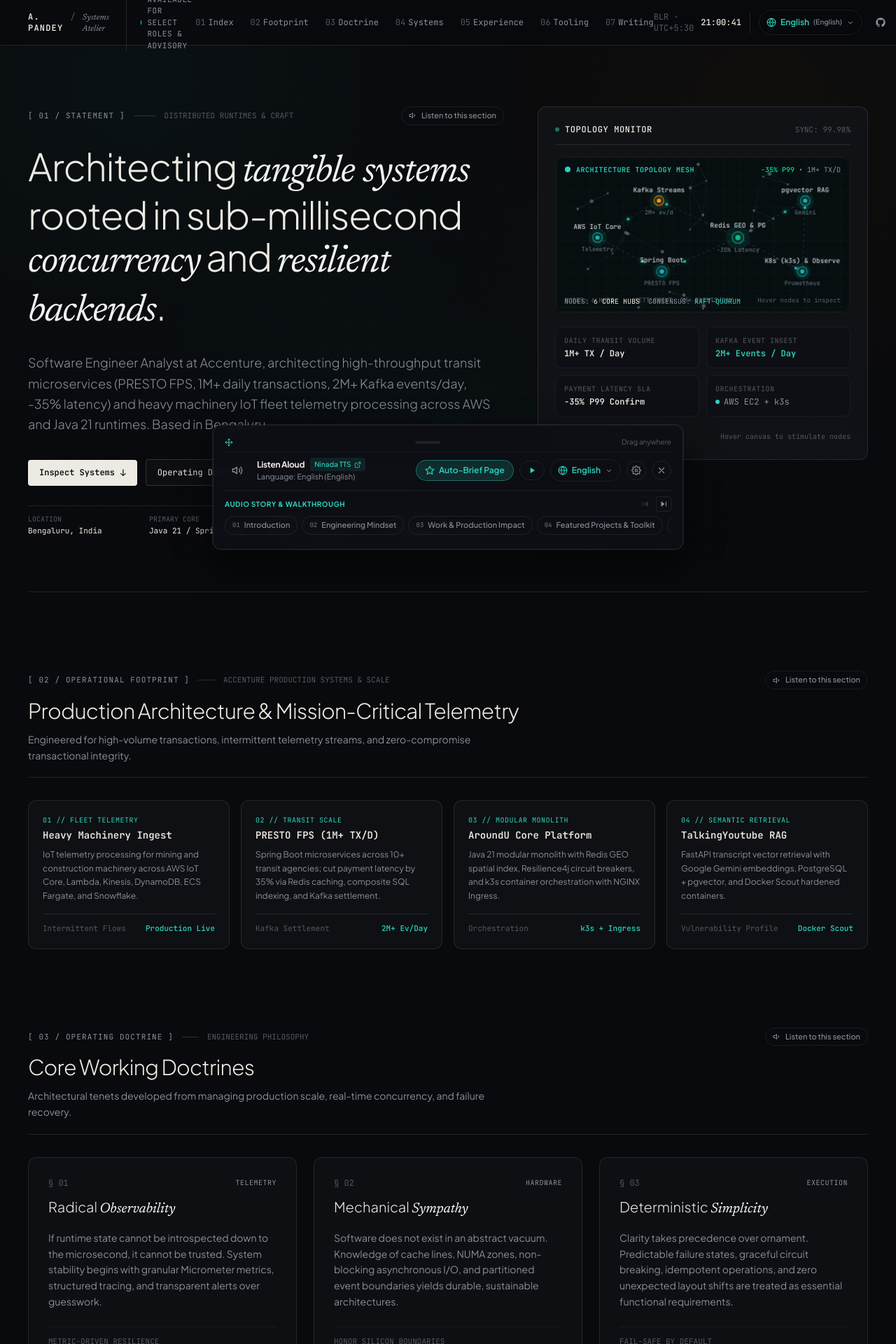
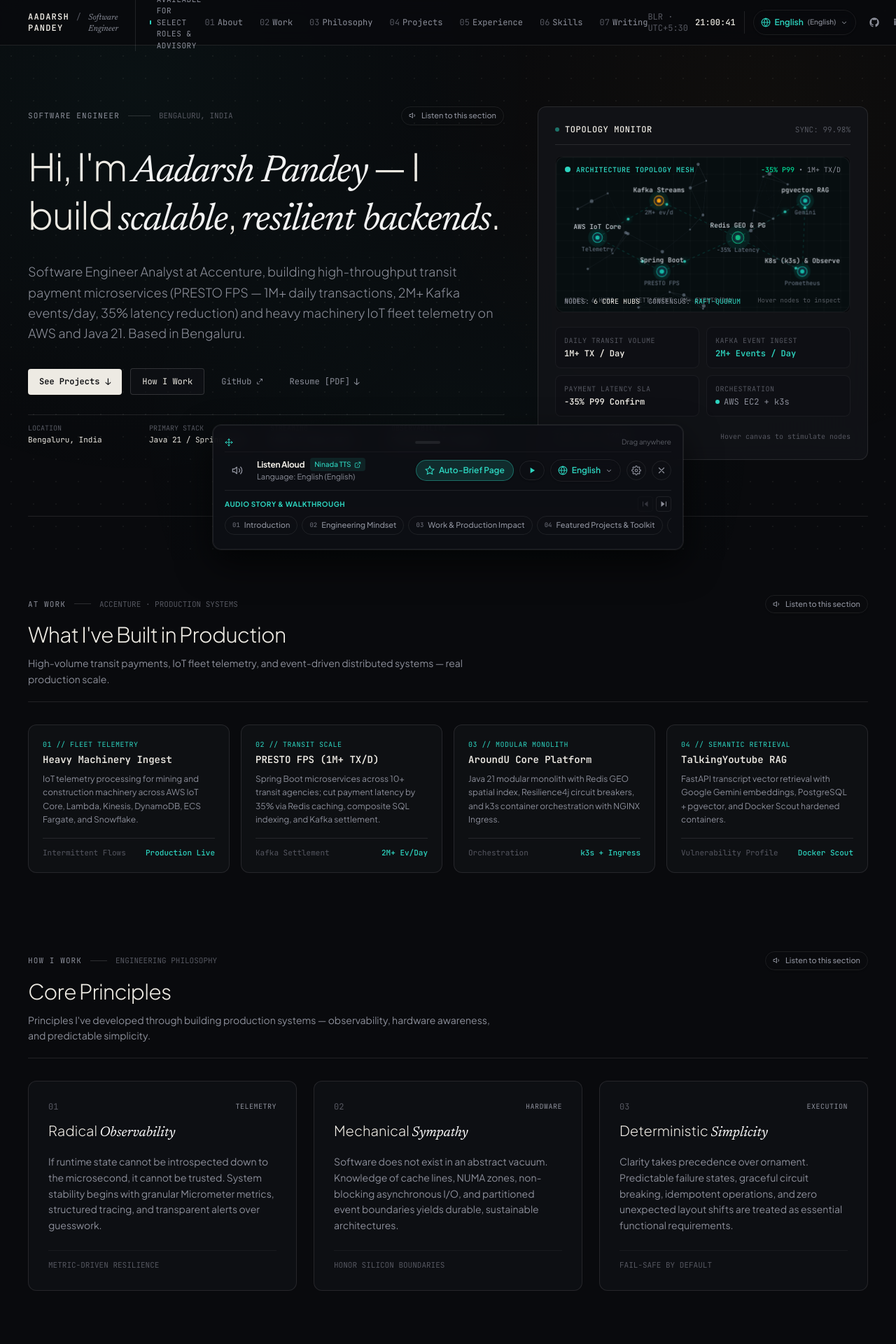
Before and after one commit to beingadish/portfolio, a Next.js app: page / in a window 1280 px wide. Shown: the top 1920 px of the page at 70% size. Built offline with nearby package versions, Linux system fonts and the light colour scheme.

Commit message:
fix: show full name in nav, clean up section labels and copy throughout

```diff
--- a/app/globals.css
+++ b/app/globals.css
@@ -115,6 +115,12 @@ html {
     linear-gradient(var(--grid-line) 1px, transparent 1px),
     linear-gradient(90deg, var(--grid-line) 1px, transparent 1px);
   background-size: 36px 36px;
+}
+
+/* Subtle noise dot overlay for the fixed background div */
+.noise-bg {
+  background-image: radial-gradient(rgba(237, 234, 227, 0.04) 1px, transparent 0);
+  background-size: 32px 32px;
 }
 
 .display-font {
--- a/app/page.tsx
+++ b/app/page.tsx
@@ -303,14 +303,14 @@ export default function Home() {
   }, []);
 
   const navItems = [
-    { label: "Index", href: "#hero" },
-    { label: "Footprint", href: "#telemetry" },
-    { label: "Doctrine", href: "#doctrine" },
-    { label: "Systems", href: "#projects" },
+    { label: "About", href: "#hero" },
+    { label: "Work", href: "#telemetry" },
+    { label: "Philosophy", href: "#doctrine" },
+    { label: "Projects", href: "#projects" },
     { label: "Experience", href: "#experience" },
-    { label: "Tooling", href: "#skills" },
+    { label: "Skills", href: "#skills" },
     { label: "Writing", href: "#writing" },
-    { label: "Dispatch", href: "#contact" },
+    { label: "Contact", href: "#contact" },
   ];
 
   const resumeLink = resumeQuickLink.href;
@@ -330,11 +330,11 @@ export default function Home() {
           <div className="flex items-center gap-6">
             <a href="#hero" className="group flex items-baseline gap-2.5">
               <span className="font-mono text-xs uppercase tracking-widest text-[#edeae3] font-semibold">
-                A. Pandey
+                Aadarsh Pandey
               </span>
               <span className="text-[#555760] font-mono text-xs">/</span>
               <span className="font-editorial-italic font-serif italic text-xs text-[#8c8f9a] group-hover:text-white transition-colors">
-                Systems Atelier
+                Software Engineer
               </span>
             </a>
             <div className="hidden lg:flex items-center gap-2 pl-5 border-l border-white/10 font-mono text-[11px] text-[#8c8f9a]">
@@ -404,49 +404,53 @@ export default function Home() {
       {/* Main Viewport Container */}
       <main className="relative z-10 pt-28 pb-24 max-w-7xl mx-auto px-6 sm:px-10 flex flex-col gap-y-28">
 
-        {/* Section 01: Hero Statement & Kinetic Topology Monitor */}
+        {/* Section 01: Hero — Name, Role & Node Mesh */}
         <section id="hero" className="pt-6 sm:pt-10 grid grid-cols-1 lg:grid-cols-12 gap-10 lg:gap-12 items-start border-b border-white/10 pb-20 scroll-mt-28">
 
-          {/* Left Column: Architectural Thesis */}
+          {/* Left Column: Intro */}
           <div className="lg:col-span-7 flex flex-col gap-7">
             <div className="flex items-center justify-between">
               <div className="flex items-center gap-3">
                 <span className="font-mono text-[11px] tracking-widest uppercase text-[#8c8f9a]">
-                  [ 01 / STATEMENT ]
+                  Software Engineer
                 </span>
                 <span className="h-px w-8 bg-white/15" />
                 <span className="font-mono text-[11px] text-[#555760] uppercase">
-                  Distributed Runtimes &amp; Craft
+                  Bengaluru, India
                 </span>
               </div>
               <SectionListenButton
                 sectionKey="hero"
-                text={`${portfolioData.name}. ${portfolioData.role}. Architecting tangible systems rooted in sub-millisecond concurrency and resilient distributed software. Contributing to high-throughput transit microservices and heavy machinery fleet telemetry.`}
+                text={`Hi, I'm ${portfolioData.name}, a Software Engineer at Accenture. I build high-throughput distributed systems — transit payment microservices handling over a million transactions a day, IoT fleet telemetry pipelines, and event-driven backends on AWS and Java 21. I'm based in Bengaluru and open to select engineering roles.`}
               />
             </div>
 
             <h1 className="text-4xl sm:text-5xl lg:text-[54px] leading-[1.12] tracking-tight font-light text-[#edeae3]">
-              Architecting <span className="font-editorial-italic font-serif italic text-white/95 font-light">tangible systems</span> rooted in sub-millisecond <span className="font-editorial-italic font-serif italic text-white/95 font-light">concurrency</span> and <span className="font-editorial-italic font-serif italic text-white/95 font-light">resilient backends</span>.
+              Hi, I&apos;m{" "}
+              <span className="font-editorial-italic font-serif italic text-white/95 font-light">Aadarsh Pandey</span>
+              {" "}— I build{" "}
+              <span className="font-editorial-italic font-serif italic text-white/95 font-light">scalable</span>,{" "}
+              <span className="font-editorial-italic font-serif italic text-white/95 font-light">resilient backends</span>.
             </h1>
 
             <p className="text-base sm:text-lg text-[#8c8f9a] leading-relaxed font-light max-w-2xl">
-              Software Engineer Analyst at Accenture, architecting high-throughput transit microservices (PRESTO FPS, 1M+ daily transactions, 2M+ Kafka events/day, -35% latency) and heavy machinery IoT fleet telemetry processing across AWS and Java 21 runtimes. Based in Bengaluru.
+              Software Engineer Analyst at Accenture, building high-throughput transit payment microservices (PRESTO FPS — 1M+ daily transactions, 2M+ Kafka events/day, 35% latency reduction) and heavy machinery IoT fleet telemetry on AWS and Java 21. Based in Bengaluru.
             </p>
 
-            {/* Architectural Studio Action Strip */}
+            {/* Action Strip */}
             <div className="flex flex-wrap items-center gap-3 pt-2 font-mono text-xs">
               <a
                 className="inline-flex items-center gap-2 px-4 py-2.5 rounded bg-[#edeae3] text-[#090a0d] font-semibold hover:bg-white transition-all shadow-sm"
                 href="#projects"
               >
-                <span>Inspect Systems</span>
+                <span>See Projects</span>
                 <span className="text-[13px]">↓</span>
               </a>
               <a
                 className="inline-flex items-center gap-2 px-4 py-2.5 rounded border border-white/15 bg-[#121318]/60 hover:bg-[#1a1b22] hover:border-white/30 text-[#edeae3] transition-all"
                 href="#doctrine"
               >
-                <span>Operating Doctrine</span>
+                <span>How I Work</span>
               </a>
               <a
                 className="inline-flex items-center gap-1.5 px-3 py-2.5 text-[#8c8f9a] hover:text-[#edeae3] transition-colors"
@@ -469,14 +473,14 @@ export default function Home() {
               </a>
             </div>
 
-            {/* Quick Specimen Metadata */}
+            {/* Quick Stats */}
             <div className="grid grid-cols-2 sm:grid-cols-4 gap-3 pt-3 border-t border-white/10 font-mono text-xs">
               <div className="flex flex-col gap-0.5">
                 <span className="text-[10px] text-[#555760] uppercase">Location</span>
                 <span className="text-[#edeae3] text-[11px]">Bengaluru, India</span>
               </div>
               <div className="flex flex-col gap-0.5">
-                <span className="text-[10px] text-[#555760] uppercase">Primary Core</span>
+                <span className="text-[10px] text-[#555760] uppercase">Primary Stack</span>
                 <span className="text-[#edeae3] text-[11px]">Java 21 / Spring Boot</span>
               </div>
               <div className="flex flex-col gap-0.5">
@@ -545,10 +549,10 @@ export default function Home() {
         {/* Section 02: Operational Systems Footprint */}
         <section id="telemetry" className="flex flex-col gap-8 scroll-mt-28">
           <SpecimenSectionHeader
-            marker="[ 02 / OPERATIONAL FOOTPRINT ]"
-            subtitle="Accenture Production Systems &amp; Scale"
-            title="Production Architecture &amp; Mission-Critical Telemetry"
-            copy="Engineered for high-volume transactions, intermittent telemetry streams, and zero-compromise transactional integrity."
+            marker="At Work"
+            subtitle="Accenture · Production Systems"
+            title="What I&apos;ve Built in Production"
+            copy="High-volume transit payments, IoT fleet telemetry, and event-driven distributed systems — real production scale."
             sectionKey="footprint"
           />
 
@@ -626,10 +630,10 @@ export default function Home() {
         {/* Section 03: Operating Doctrine / Core Principles */}
         <section id="doctrine" className="flex flex-col gap-8 scroll-mt-28">
           <SpecimenSectionHeader
-            marker="[ 03 / OPERATING DOCTRINE ]"
+            marker="How I Work"
             subtitle="Engineering Philosophy"
-            title="Core Working Doctrines"
-            copy="Architectural tenets developed from managing production scale, real-time concurrency, and failure recovery."
+            title="Core Principles"
+            copy="Principles I&apos;ve developed through building production systems — observability, hardware awareness, and predictable simplicity."
             sectionKey="doctrine"
           />
 
@@ -638,7 +642,7 @@ export default function Home() {
             <div className="rounded-xl border border-white/10 bg-[#121318]/60 p-7 flex flex-col justify-between gap-6 hover:border-white/20 transition-all">
               <div className="flex flex-col gap-3">
                 <div className="flex items-center justify-between font-mono text-xs text-[#555760]">
-                  <span>§ 01</span>
+                  <span>01</span>
                   <span className="text-[10px] uppercase tracking-wider text-[#8c8f9a]">Telemetry</span>
                 </div>
                 <h3 className="text-xl font-light text-[#edeae3]">
@@ -657,7 +661,7 @@ export default function Home() {
             <div className="rounded-xl border border-white/10 bg-[#121318]/60 p-7 flex flex-col justify-between gap-6 hover:border-white/20 transition-all">
               <div className="flex flex-col gap-3">
                 <div className="flex items-center justify-between font-mono text-xs text-[#555760]">
-                  <span>§ 02</span>
+                  <span>02</span>
                   <span className="text-[10px] uppercase tracking-wider text-[#8c8f9a]">Hardware</span>
                 </div>
                 <h3 className="text-xl font-light text-[#edeae3]">
@@ -676,7 +680,7 @@ export default function Home() {
             <div className="rounded-xl border border-white/10 bg-[#121318]/60 p-7 flex flex-col justify-between gap-6 hover:border-white/20 transition-all">
               <div className="flex flex-col gap-3">
                 <div className="flex items-center justify-between font-mono text-xs text-[#555760]">
-                  <span>§ 03</span>
+                  <span>03</span>
                   <span className="text-[10px] uppercase tracking-wider text-[#8c8f9a]">Execution</span>
                 </div>
                 <h3 className="text-xl font-light text-[#edeae3]">
@@ -696,10 +700,10 @@ export default function Home() {
         {/* Section 05: Selected Engineering Works / Projects */}
         <section id="projects" className="flex flex-col gap-8 scroll-mt-28">
           <SpecimenSectionHeader
-            marker="[ 04 / SYSTEMS INDEX ]"
-            subtitle="Selected Production &amp; Architecture Work"
-            title="Selected Engineering Systems"
-            copy="Engineered codebases with rigorous design patterns, low-latency data structures, and containerized deployments."
+            marker="Projects"
+            subtitle="Selected Engineering Work"
+            title="Things I&apos;ve Built"
+            copy="A selection of production systems and side projects — distributed backends, mobile apps, and AI tooling."
             sectionKey="projects"
           />
 
@@ -760,7 +764,7 @@ export default function Home() {
                           data-analytics-project-name={project.name}
                           data-analytics-project-type={getProjectType(project.href)}
                         >
-                          <span>SPEC</span>
+                          <span>View</span>
                           <ExternalIcon className="h-3 w-3" />
                         </a>
                       ) : (
@@ -779,10 +783,10 @@ export default function Home() {
         {/* Section 06: Career Registry / Experience */}
         <section id="experience" className="flex flex-col gap-8 scroll-mt-28">
           <SpecimenSectionHeader
-            marker="[ 05 / CAREER REGISTRY ]"
-            subtitle="Professional Trajectory"
-            title="Engineering Experience &amp; Impact"
-            copy="Chronological record of high-concurrency systems, microservice architectures, and infrastructure roles."
+            marker="Experience"
+            subtitle="Professional History"
+            title="Where I&apos;ve Worked"
+            copy="My engineering journey — from full-time roles to open-source contributions, with real impact at production scale."
             sectionKey="experience"
           />
 
@@ -804,7 +808,7 @@ export default function Home() {
                       <span className="text-[11px] text-[#8c8f9a]">{item.location}</span>
                       {isCurrent && (
                         <span className="w-fit text-[10px] font-semibold text-[#2dd4bf] border border-[#2dd4bf]/30 bg-[#2dd4bf]/10 px-2 py-0.5 rounded">
-                          ACTIVE APPOINTMENT
+                          CURRENT
                         </span>
                       )}
                     </div>
@@ -844,10 +848,10 @@ export default function Home() {
         {/* Section 07: Capabilities Registry / Tooling Matrix */}
         <section id="skills" className="flex flex-col gap-8 scroll-mt-28">
           <SpecimenSectionHeader
-            marker="[ 06 / TOOLING MATRIX ]"
-            subtitle="Current Production Runtimes"
-            title="Technical Capabilities &amp; Stack Registry"
-            copy="Disciplined categorization of programming languages, distributed engines, storage layers, and infrastructure tools."
+            marker="Skills"
+            subtitle="Tech Stack"
+            title="My Technical Toolkit"
+            copy="Languages, frameworks, infrastructure, and tools I use day-to-day — built up across backend, cloud, mobile, and AI work."
             sectionKey="skills"
           />
 
@@ -947,10 +951,10 @@ export default function Home() {
         {/* Section 08: Technical Writing & Editorial Publications */}
         <section id="writing" className="flex flex-col gap-8 scroll-mt-28">
           <SpecimenSectionHeader
-            marker="[ 07 / EDITORIAL &amp; WRITING ]"
-            subtitle="First-Principles Research"
-            title="Technical Essays &amp; Publications"
-            copy="Deep-dive articles on rate limiters, consistent hashing, security, and high-concurrency system design (300+ claps on Medium)."
+            marker="Writing"
+            subtitle="Technical Articles on Medium"
+            title="Things I&apos;ve Written"
+            copy="Deep-dives on rate limiters, consistent hashing, security, and high-concurrency system design — 300+ claps on Medium."
             sectionKey="writing"
           />
 
@@ -965,7 +969,7 @@ export default function Home() {
                   <div className="flex flex-col gap-1.5 max-w-3xl">
                     <div className="flex items-center gap-3 font-mono text-xs text-[#555760]">
                       <span className="group-hover:text-[#2dd4bf] transition-colors font-medium">
-                        § {entryNum}
+                        {entryNum}
                       </span>
                       <span>•</span>
                       <span className="text-[#8c8f9a]">{entry.meta}</span>
@@ -1001,7 +1005,7 @@ export default function Home() {
           {/* Achievements & Certifications */}
           <div className="lg:col-span-7 flex flex-col gap-6">
             <SpecimenSectionHeader
-              marker="[ 08 / HONORS &amp; LEADERSHIP ]"
+              marker="Achievements"
               title="Recognitions &amp; Certifications"
               sectionKey="achievements"
             />
@@ -1035,7 +1039,7 @@ export default function Home() {
           {/* Education */}
           <div className="lg:col-span-5 flex flex-col gap-6">
             <SpecimenSectionHeader
-              marker="[ ACADEMIC FOUNDATION ]"
+              marker="Education"
               title="Education"
               sectionKey="education"
             />
@@ -1076,13 +1080,13 @@ export default function Home() {
           <div className="flex flex-col gap-2.5 max-w-xl">
             <div className="flex items-center gap-2 font-mono text-xs text-[#2dd4bf]">
               <span className="w-1.5 h-1.5 rounded-full bg-[#2dd4bf]" />
-              <span className="uppercase tracking-wider">Direct Dispatch &amp; Inquiry</span>
+              <span className="uppercase tracking-wider">Get in Touch</span>
             </div>
             <h3 className="text-2xl sm:text-3xl font-light text-[#edeae3] tracking-tight">
-              Seeking teams solving genuinely hard <span className="font-editorial-italic font-serif italic text-white">distributed systems</span> challenges.
+              Let&apos;s work on something <span className="font-editorial-italic font-serif italic text-white">interesting</span> together.
             </h3>
             <p className="text-sm text-[#8c8f9a] font-sans leading-relaxed">
-              Available for software engineering roles, distributed architecture design, and technical advisory sprints.
+              Open to software engineering roles, backend architecture, and technical advisory. Drop me a line — I reply to everyone.
             </p>
           </div>
 
@@ -1095,7 +1099,7 @@ export default function Home() {
               data-analytics-event={ANALYTICS_EVENTS.EMAIL_CLICK}
               data-analytics-section="contact"
             >
-              <span>Initiate Conversation</span>
+              <span>Say Hello</span>
               <ExternalIcon className="h-3.5 w-3.5" />
             </a>
             <a
@@ -1118,13 +1122,13 @@ export default function Home() {
       <footer className="w-full bg-[#07080a] border-t border-white/10 py-10 font-mono text-xs text-[#8c8f9a]">
         <div className="max-w-7xl mx-auto px-6 sm:px-10 flex flex-col md:flex-row items-center justify-between gap-6">
           <div className="flex items-center gap-4">
-            <span className="font-editorial-italic font-serif italic text-sm text-[#edeae3]">
-              Aadarsh Pandey Specimen
+            <span className="font-mono text-sm font-semibold text-[#edeae3]">
+              Aadarsh Pandey
             </span>
             <span className="text-[#555760]">/</span>
-            <span className="text-[#555760]">Bengaluru 12.9716° N, 77.5946° E</span>
+            <span className="text-[#555760]">Bengaluru, India · UTC+5:30</span>
             <span className="text-[#555760]">/</span>
-            <span className="text-[#edeae3] tabular-nums">UTC+5:30 {liveTime}</span>
+            <span className="text-[#edeae3] tabular-nums">{liveTime}</span>
           </div>
 
           <div className="flex items-center gap-6 text-[11px] text-[#555760]">
```
